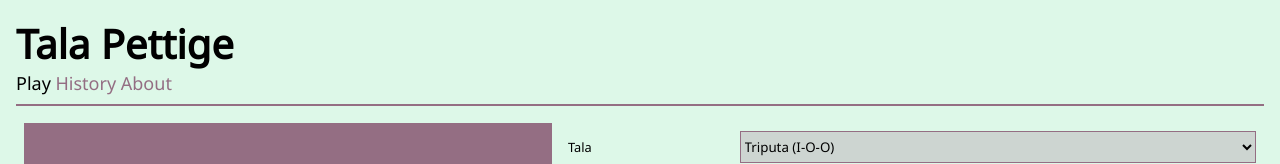
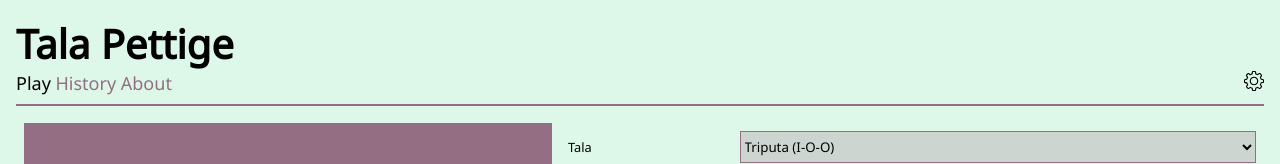
Before and after one commit to tejovanthn/talometer, a Svelte app: page / in a window 1280 px wide. Shown: the top 164 px of the page. Built offline with nearby package versions, Linux system fonts and the light colour scheme.

Commit message:
adds settings icon

```diff
--- a/public/global.css
+++ b/public/global.css
@@ -38,3 +38,7 @@ h1 {
 h2 {
   font-size: 1.75rem;
 }
+.right {
+  right: 1rem;
+  position: absolute
+}
--- a/src/App.svelte
+++ b/src/App.svelte
@@ -12,6 +12,14 @@
     <ActiveLink to="/">Play</ActiveLink>
     <ActiveLink to="history">History</ActiveLink>
     <ActiveLink to="about">About</ActiveLink>
+    <ActiveLink to="settings" className="right"
+      ><img
+        src="./images/settings.svg"
+        alt="settings"
+        height="20px"
+        width="20px"
+      /></ActiveLink
+    >
   </nav>
   <hr />
 
--- a/src/components/ActiveLink.svelte
+++ b/src/components/ActiveLink.svelte
@@ -1,15 +1,16 @@
 <script lang="ts">
   import { Link } from "svelte-navigator";
   export let to: string;
+  export let className: string = "";
 
   const getProps = ({ location, href, isPartiallyCurrent, isCurrent }) => {
     const isActive = href === "/" ? isCurrent : isPartiallyCurrent || isCurrent;
 
     // The object returned here is spread on the anchor element's attributes
     if (isActive) {
-      return { class: "active" };
+      return { class: `active ${className}` };
     }
-    return {};
+    return { class: className };
   };
 </script>
 
```
Also changed, not shown: public/images/settings.svg (added).
